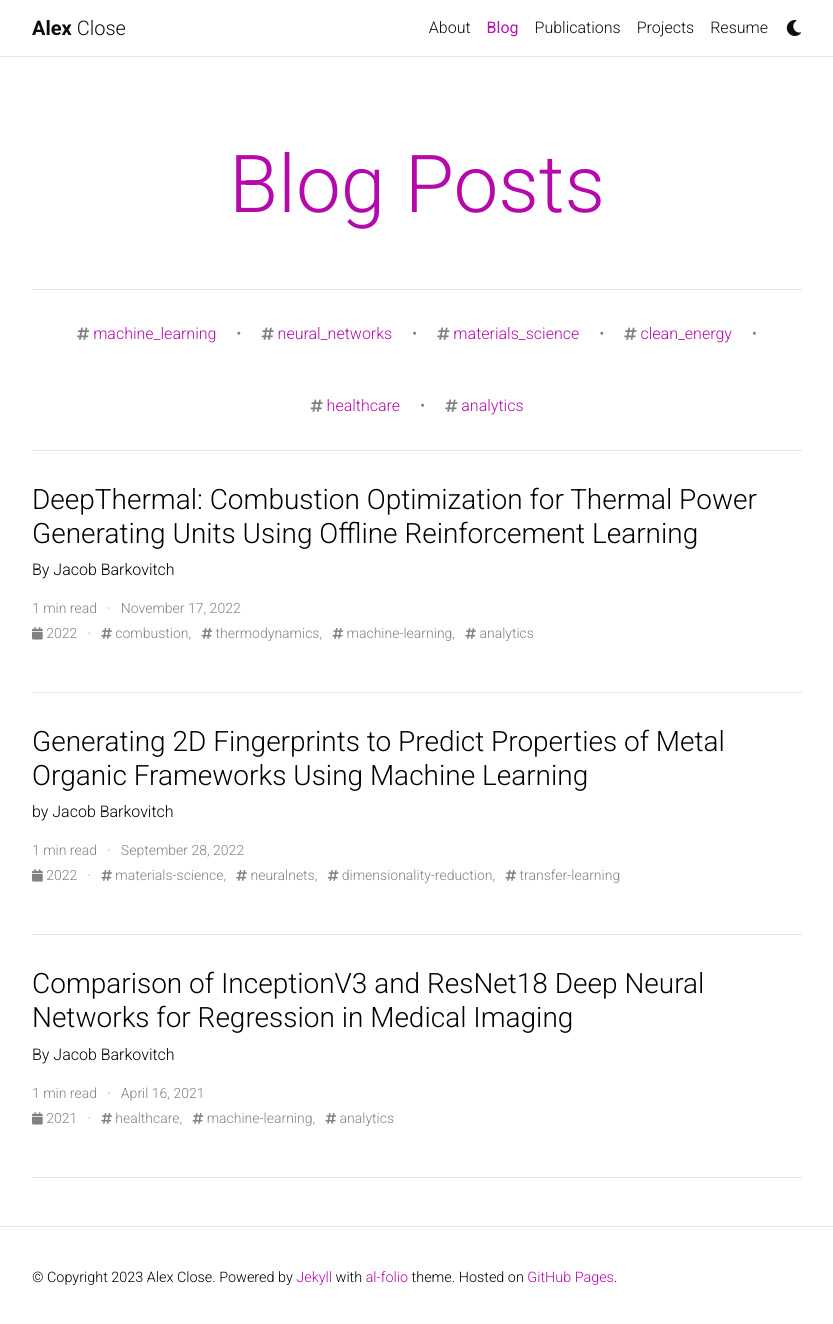
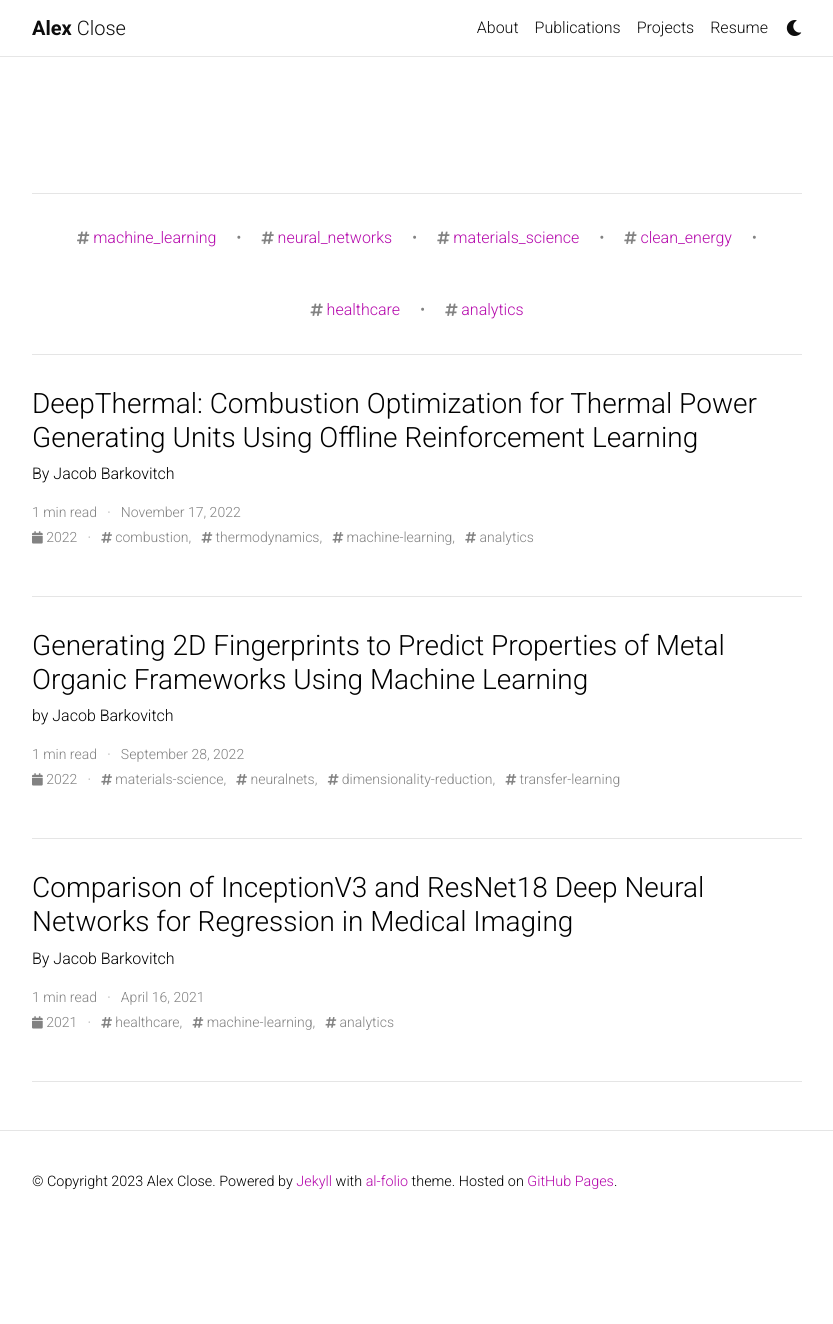
Before and after one commit to Alexclosetraining/alexclosetraining.github.io, a Jekyll site: the page built from blog/index.html, in a window 1280 px wide and 1328 px high. Shown: the top 1324 px of the window, without its empty margins (223-1056 px from the left). Built offline with Jekyll 4.4.1, drawn with Linux system fonts in a browser that asks for light colours; the list of posts is cut into pages by our own code; comment, search, counter and statistics services are not loaded; a style sheet for code colours, icons or effects is not loaded.

Commit message:
Update _config.yml

```diff
--- a/_config.yml
+++ b/_config.yml
@@ -111,8 +111,8 @@
 # Blog
 # -----------------------------------------------------------------------------
 
-blog_name: Blog Posts # blog_name will be displayed in your blog page
-blog_nav_title: Blog # your blog must have a title for it to be displayed in the nav bar
+blog_name: # blog_name will be displayed in your blog page
+blog_nav_title: # your blog must have a title for it to be displayed in the nav bar
 blog_description:
 permalink: /blog/:year/:title/
 
```
